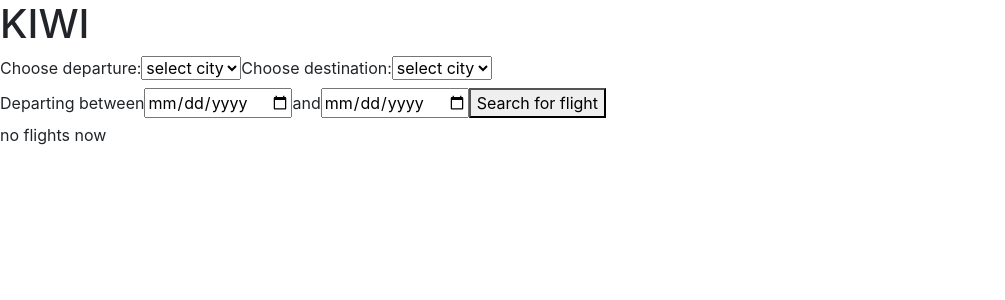
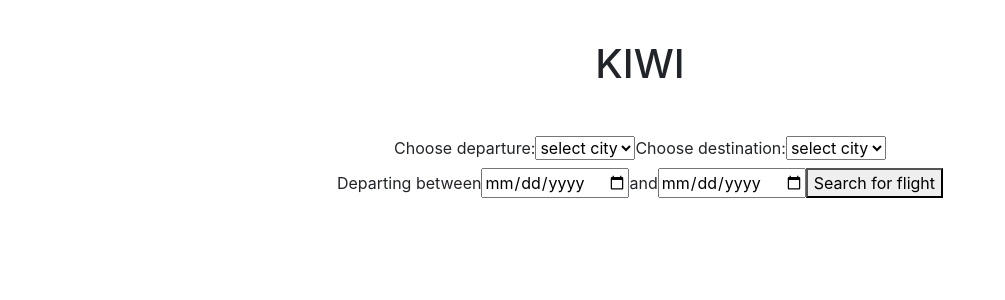
Before and after one commit to VitHusak/kiwi, a React (Create React App) app: page / in a window 1280 px wide. Shown: the top 300 px of the page, without its empty margins (0-1005 px from the left). Built offline with nearby package versions, Linux system fonts and the light colour scheme.

Commit message:
error mssg

```diff
--- a/src/App.jsx
+++ b/src/App.jsx
@@ -14,7 +14,7 @@
 
 const basicUrl = 'https://api.skypicker.com/flights'
 function App() {
-  const [flights, setFlights] = useState([]);
+  const [flights, setFlights] = useState();
   const [loading, setLoading] = useState(false);
   const [searchValueFrom, setSearchValueFrom] = useState('');
   const [searchValueTo, setSearchValueTo] = useState('');
@@ -32,6 +32,7 @@
     const response = await fetch(`${basicUrl}?flyFrom=${searchValueFrom}&to=${searchValueTo}&dateFrom=${dateFrom}&dateTo=${dateFrom}&partner=picky&v=3`);
 
     const data = await response.json();
+    console.log(data.data)
     setLoading(false)
     setFlights(data.data)
   }
@@ -80,7 +81,7 @@
       handleSearchClick={handleSearchClick}
     />
 
-    {loading ? <Spinner /> : null}
+    {loading ? <Spinner /> : null }
     {(flights && flights.length > 0) ? flights.map((flight) => {
         return (
         <div class="flight-display">
@@ -95,13 +96,15 @@
           <h3>To: {flight.cityTo}</h3>
           <p>{flight.cityCodeTo}</p>
           <p>Arrival Time: {DateTime.fromMillis(flight.aTime * 1000).toFormat('hh:mm')}</p>
-          <h3>Date: {DateTime.fromMillis(flight.aTime * 1000).toFormat('dd/MM/yyyy')}</h3>
+          {/* <h3>Date: {DateTime.fromMillis(flight.aTime * 1000).toFormat('dd/MM/yyyy')}</h3> */}
           </div>
 
           <div class="price"></div>
           <h3>Price: {flight.price} EUR</h3>
         </div>)
-    }) : (<p>no flights now</p>)}
+    }) : null }
+
+    {flights && flights.length === 0 ? (<p>no flights</p>) : null}
     {/* Jade what are you doing?!! */}
 
   </>
--- a/src/components/SearchBar.jsx
+++ b/src/components/SearchBar.jsx
@@ -8,7 +8,7 @@
   handleSearchClick}) => {
 
   return (
-    <div>
+    <div class="all">
       {/* <input className='searchBar-input' value={searchValue} onChange={handleInputChange} /> */}
 
       <label for="departure">Choose departure:</label>
--- a/src/index.css
+++ b/src/index.css
@@ -22,3 +22,12 @@
 .price {
   align-self: center;
 }
+
+h1 {
+  text-align: center;
+  padding: 1em;
+}
+
+.all {
+  text-align: center;
+}
```
